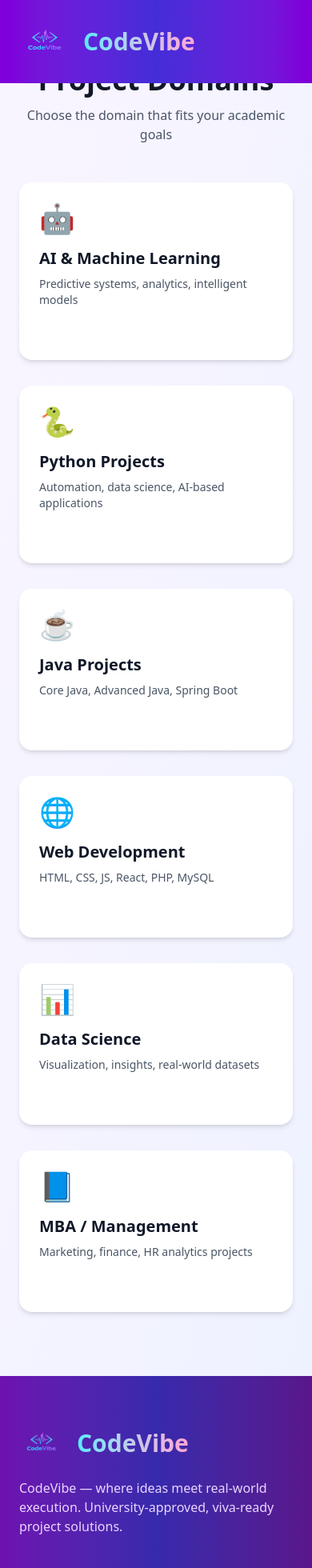
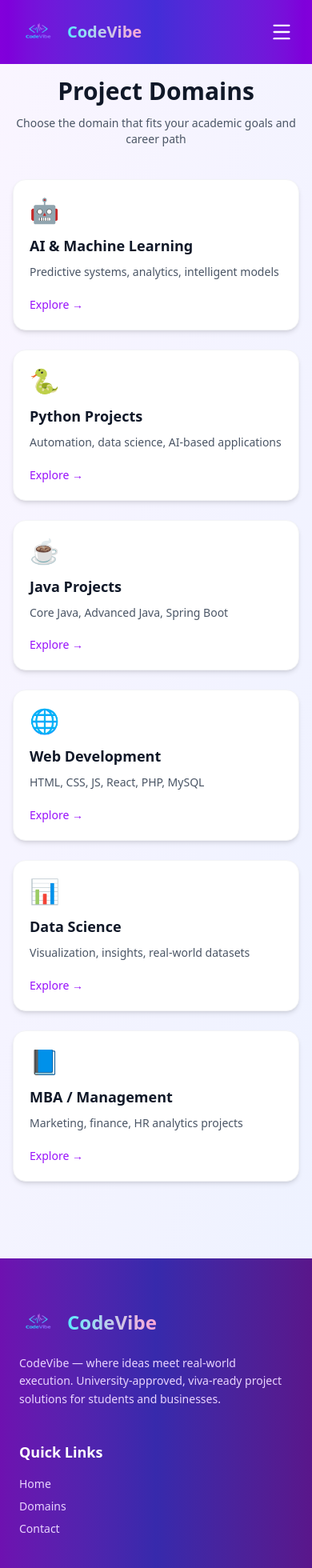
Before and after one commit to Thamizharasi2/codevibe, a React (Vite) app: page /domains in a window 390 px wide. Shown: the top 1960 px of the page at 80% size. Built offline with nearby package versions, Linux system fonts and the light colour scheme.

Commit message:
Fix movile navbar

```diff
--- a/package.json
+++ b/package.json
@@ -11,6 +11,7 @@
   },
   "dependencies": {
     "aos": "^2.3.4",
+    "lucide-react": "^0.562.0",
     "react": "^19.2.0",
     "react-dom": "^19.2.0",
     "react-router-dom": "^7.11.0",
--- a/src/components/DomainCard.jsx
+++ b/src/components/DomainCard.jsx
@@ -1,22 +1,73 @@
 export default function DomainCard({ icon, title, desc }) {
   return (
-      <div className="group bg-white rounded-2xl p-6 shadow-md hover:shadow-2xl transition-all duration-300 hover:-translate-y-2 cursor-pointer border border-transparent hover:border-primary">
-
-        <div className="text-4xl mb-4">
+    <div
+      className="
+        group
+        bg-white
+        rounded-2xl
+        p-5 sm:p-6
+        shadow-md
+        hover:shadow-2xl
+        transition-all
+        duration-300
+        hover:-translate-y-2
+        cursor-pointer
+        border
+        border-gray-100
+        hover:border-purple-500
+        focus-within:ring-2
+        focus-within:ring-purple-500
+      "
+      tabIndex={0}
+      aria-label={`Explore ${title}`}
+    >
+      {/* ICON */}
+      <div
+        className="
+          text-3xl sm:text-4xl
+          mb-3 sm:mb-4
+          transition-transform
+          duration-300
+          group-hover:scale-110
+        "
+      >
         {icon}
       </div>
 
-        <h3 className="text-xl font-semibold text-gray-900 group-hover:text-primary transition">
+      {/* TITLE */}
+      <h3
+        className="
+          text-lg sm:text-xl
+          font-semibold
+          text-gray-900
+          group-hover:text-purple-600
+          transition-colors
+        "
+      >
         {title}
       </h3>
 
-        <p className="text-gray-600 mt-2 text-sm">
+      {/* DESCRIPTION */}
+      <p className="text-gray-600 mt-2 text-sm leading-relaxed">
         {desc}
       </p>
 
-        <button className="mt-4 text-primary font-medium opacity-0 group-hover:opacity-100 transition">
+      {/* CTA */}
+      <div className="mt-4">
+        <span
+          className="
+            inline-block
+            text-purple-600
+            font-medium
+            text-sm
+            opacity-100 sm:opacity-0
+            sm:group-hover:opacity-100
+            transition
+          "
+        >
           Explore →
-        </button>
+        </span>
+      </div>
     </div>
   );
 }
--- a/src/components/Footer.jsx
+++ b/src/components/Footer.jsx
@@ -4,44 +4,76 @@
 export default function Footer() {
   return (
     <footer className="bg-gradient-to-r from-purple-800 via-indigo-800 to-purple-900 text-white">
-      <div className="max-w-7xl mx-auto px-6 py-14 grid gap-10 md:grid-cols-3">
+
+      {/* MAIN FOOTER */}
+      <div className="max-w-7xl mx-auto px-6 py-14 grid gap-10 sm:grid-cols-2 md:grid-cols-3">
 
         {/* BRAND */}
         <div>
-          <div className="flex items-center gap-4">
-            <img src={logo} alt="CodeVibe" className="h-14 w-auto" />
-            <span className="text-3xl font-extrabold bg-gradient-to-r from-cyan-300 to-pink-300 bg-clip-text text-transparent">
+          <div className="flex items-center gap-3">
+            <img
+              src={logo}
+              alt="CodeVibe logo"
+              className="h-12 w-auto"
+              loading="lazy"
+            />
+            <span className="text-2xl sm:text-3xl font-extrabold bg-gradient-to-r from-cyan-300 to-pink-300 bg-clip-text text-transparent">
               CodeVibe
             </span>
           </div>
 
-          <p className="mt-4 text-purple-200 max-w-sm">
+          <p className="mt-4 text-purple-200 text-sm leading-relaxed max-w-sm">
             CodeVibe — where ideas meet real-world execution.
-            University-approved, viva-ready project solutions.
+            University-approved, viva-ready project solutions for students
+            and businesses.
           </p>
         </div>
 
         {/* QUICK LINKS */}
-        <div>
-          <h4 className="text-xl font-semibold mb-4">Quick Links</h4>
-          <ul className="space-y-2 text-purple-200">
-            <li><Link to="/" className="hover:text-white">Home</Link></li>
-            <li><Link to="/domains" className="hover:text-white">Domains</Link></li>
-            <li><Link to="/contact" className="hover:text-white">Contact</Link></li>
+        <nav aria-label="Footer navigation">
+          <h4 className="text-lg font-semibold mb-4">Quick Links</h4>
+          <ul className="space-y-2 text-purple-200 text-sm">
+            <li>
+              <Link to="/" className="hover:text-white transition">
+                Home
+              </Link>
+            </li>
+            <li>
+              <Link to="/domains" className="hover:text-white transition">
+                Domains
+              </Link>
+            </li>
+            <li>
+              <Link to="/contact" className="hover:text-white transition">
+                Contact
+              </Link>
+            </li>
           </ul>
-        </div>
+        </nav>
 
         {/* CTA */}
         <div>
-          <h4 className="text-xl font-semibold mb-4">Get Started</h4>
-          <p className="text-purple-200 mb-4">
-            Have a project in mind? Let’s build it.
+          <h4 className="text-lg font-semibold mb-4">Get Started</h4>
+          <p className="text-purple-200 text-sm mb-4">
+            Have a project in mind? Let’s build it together.
           </p>
+
           <a
             href="https://wa.me/91XXXXXXXXXX"
             target="_blank"
             rel="noopener noreferrer"
-            className="inline-block bg-white text-purple-700 px-6 py-3 rounded-xl font-semibold hover:scale-105 transition"
+            className="
+              inline-flex items-center justify-center
+              bg-white text-purple-700
+              px-6 py-3
+              rounded-xl
+              font-semibold
+              text-sm
+              hover:scale-105
+              transition-transform
+              shadow-lg
+            "
+            aria-label="Chat with CodeVibe on WhatsApp"
           >
             WhatsApp Now
           </a>
@@ -49,7 +81,7 @@
       </div>
 
       {/* COPYRIGHT */}
-      <div className="border-t border-white/20 text-center py-4 text-purple-200 text-sm">
+      <div className="border-t border-white/20 text-center py-4 text-purple-200 text-xs sm:text-sm">
         © {new Date().getFullYear()} CodeVibe. All rights reserved.
       </div>
     </footer>
--- a/src/components/Navbar.jsx
+++ b/src/components/Navbar.jsx
@@ -1,15 +1,14 @@
 import { Link, NavLink } from "react-router-dom";
 import { useEffect, useState } from "react";
 import logo from "../assets/codevibe-logo.png";
+import { Menu, X } from "lucide-react";
 
 export default function Navbar() {
   const [scrolled, setScrolled] = useState(false);
+  const [open, setOpen] = useState(false);
 
   useEffect(() => {
-    const onScroll = () => {
-      setScrolled(window.scrollY > 40);
-    };
-
+    const onScroll = () => setScrolled(window.scrollY > 40);
     window.addEventListener("scroll", onScroll);
     return () => window.removeEventListener("scroll", onScroll);
   }, []);
@@ -19,59 +18,95 @@
       className={`fixed top-0 w-full z-50 transition-all duration-300
         ${
           scrolled
-            ? "bg-white/70 backdrop-blur-lg shadow-md py-2"
-            : "bg-gradient-to-r from-purple-700 via-indigo-700 to-purple-700 py-5"
+            ? "bg-white/80 backdrop-blur shadow-md"
+            : "bg-gradient-to-r from-purple-700 via-indigo-700 to-purple-700"
         }`}
     >
-      <div className="max-w-7xl mx-auto px-6 flex items-center justify-between">
-
+      {/* TOP BAR */}
+      <div className="max-w-7xl mx-auto px-6 py-4 flex items-center justify-between">
         {/* LOGO */}
-        <Link to="/" className="flex items-center gap-4">
+        <Link to="/" className="flex items-center gap-3">
           <img
             src={logo}
-            alt="CodeVibe Logo"
-            className={`transition-all duration-300 ${
-              scrolled ? "h-12" : "h-16 md:h-24"
-            } w-auto`}
+            alt="CodeVibe"
+            className={`transition-all ${scrolled ? "h-10" : "h-12"}`}
           />
-          <span
-            className={`font-extrabold transition-all duration-300 bg-gradient-to-r from-cyan-300 to-pink-300 bg-clip-text text-transparent
-              ${scrolled ? "text-2xl" : "text-3xl md:text-5xl"}`}
-          >
+          <span className="font-extrabold text-xl bg-gradient-to-r from-cyan-300 to-pink-300 bg-clip-text text-transparent">
             CodeVibe
           </span>
         </Link>
 
-        {/* NAV LINKS */}
+        {/* DESKTOP MENU */}
         <div
-          className={`hidden md:flex gap-10 font-medium items-center transition-colors
-            ${scrolled ? "text-gray-800" : "text-white"}`}
+          className={`hidden md:flex gap-10 items-center font-medium ${
+            scrolled ? "text-gray-800" : "text-white"
+          }`}
         >
-          <NavLink to="/" className="hover:text-cyan-400 transition">
+          <NavLink to="/">Home</NavLink>
+          <NavLink to="/domains">Domains</NavLink>
+          <NavLink to="/contact">Contact</NavLink>
+
+          <a
+            href="https://wa.me/917867830602"
+            target="_blank"
+            rel="noreferrer"
+            className={`px-5 py-2 rounded-xl font-semibold transition
+              ${
+                scrolled
+                  ? "bg-purple-600 text-white"
+                  : "bg-white text-purple-700"
+              }`}
+          >
+            WhatsApp
+          </a>
+        </div>
+
+        {/* MOBILE BUTTON */}
+        <button
+          onClick={() => setOpen(!open)}
+          className="md:hidden text-white"
+        >
+          {open ? <X size={28} /> : <Menu size={28} />}
+        </button>
+      </div>
+
+      {/* MOBILE MENU */}
+      {open && (
+        <div className="md:hidden bg-white shadow-lg px-6 py-6 space-y-5 text-center">
+          <NavLink
+            to="/"
+            onClick={() => setOpen(false)}
+            className="block text-lg font-medium text-gray-800"
+          >
             Home
           </NavLink>
-          <NavLink to="/domains" className="hover:text-cyan-400 transition">
+
+          <NavLink
+            to="/domains"
+            onClick={() => setOpen(false)}
+            className="block text-lg font-medium text-gray-800"
+          >
             Domains
           </NavLink>
-          <NavLink to="/contact" className="hover:text-cyan-400 transition">
+
+          <NavLink
+            to="/contact"
+            onClick={() => setOpen(false)}
+            className="block text-lg font-medium text-gray-800"
+          >
             Contact
           </NavLink>
 
           <a
             href="https://wa.me/917867830602"
             target="_blank"
-            rel="noopener noreferrer"
-            className={`px-5 py-2 rounded-xl font-semibold transition
-              ${
-                scrolled
-                  ? "bg-purple-600 text-white hover:bg-purple-700"
-                  : "bg-white text-purple-700 hover:scale-105"
-              }`}
+            rel="noreferrer"
+            className="block bg-purple-600 text-white py-3 rounded-xl font-semibold"
           >
             WhatsApp
           </a>
         </div>
-      </div>
+      )}
     </nav>
   );
 }
--- a/src/pages/Domains.jsx
+++ b/src/pages/Domains.jsx
@@ -3,18 +3,27 @@
 
 export default function Domains() {
   return (
-    <section className="min-h-screen bg-gradient-to-br from-purple-50 to-indigo-50 px-6 py-20">
+    <section className="min-h-screen bg-gradient-to-br from-purple-50 to-indigo-50 px-4 sm:px-6 py-24">
 
-      <div className="text-center mb-12">
-        <h2 className="text-4xl font-bold text-gray-900">
+      {/* HEADER */}
+      <div className="text-center mb-10 sm:mb-14">
+        <h2 className="text-3xl sm:text-4xl font-bold text-gray-900">
           Project Domains
         </h2>
-        <p className="mt-3 text-gray-600">
-          Choose the domain that fits your academic goals
+
+        <p className="mt-3 text-sm sm:text-base text-gray-600 max-w-xl mx-auto">
+          Choose the domain that fits your academic goals and career path
         </p>
       </div>
 
-      <div className="max-w-7xl mx-auto grid gap-8 grid-cols-1 sm:grid-cols-2 lg:grid-cols-3">
+      {/* DOMAIN GRID */}
+      <div className="
+        max-w-7xl mx-auto
+        grid gap-6 sm:gap-8
+        grid-cols-1
+        sm:grid-cols-2
+        lg:grid-cols-3
+      ">
         {domains.map((item, index) => (
           <DomainCard
             key={index}
```
Also changed, not shown: src/components/Counter.jsx (+29 -10 lines), src/components/Testimonials.jsx (+12 -11 lines), src/pages/Contact.jsx (+34 -19 lines), src/pages/Home.jsx (+20 -18 lines), 1 other file (tests, documents, lock files or other folders). Lines whose indentation alone changed are shown as unchanged.
